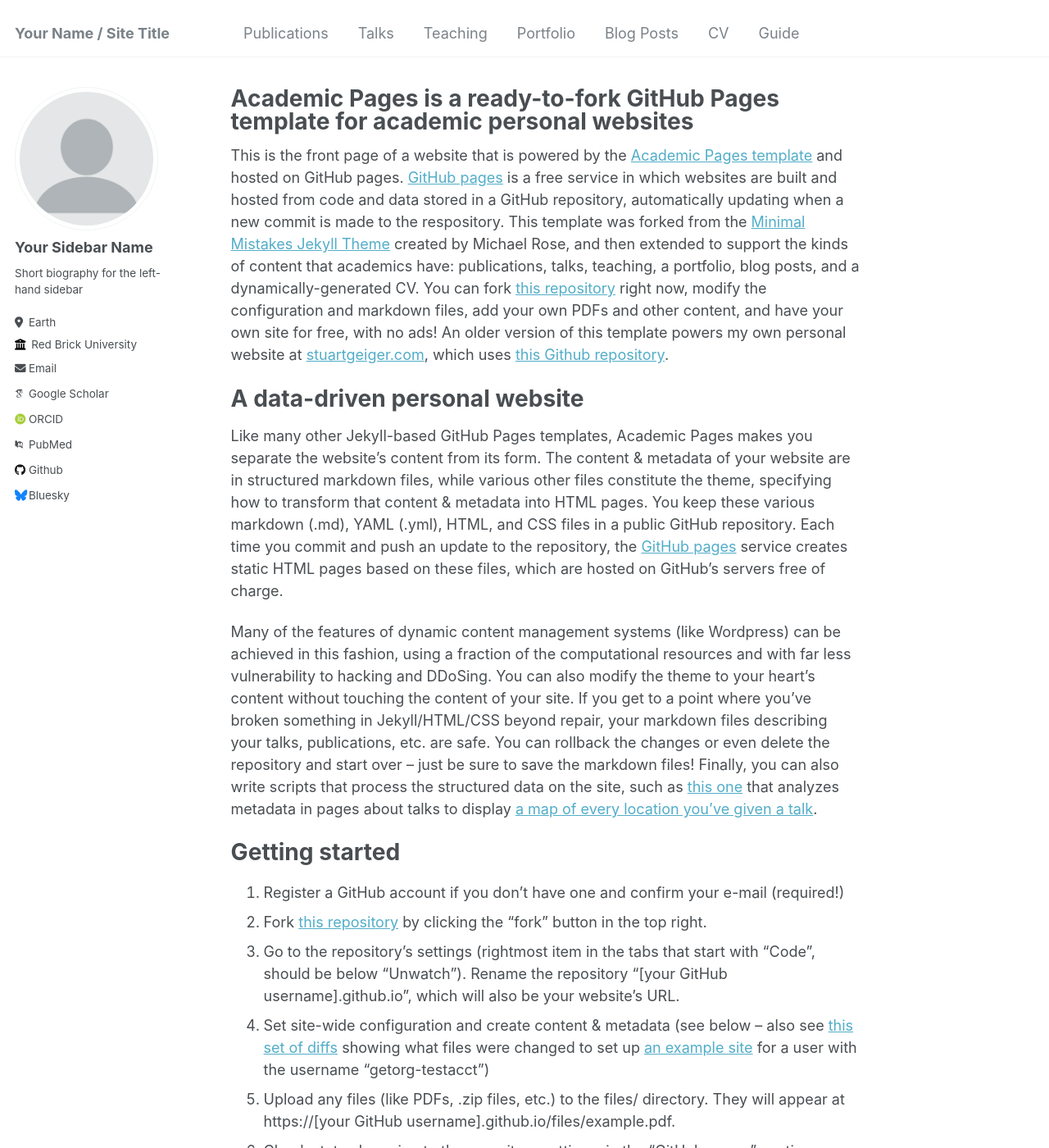
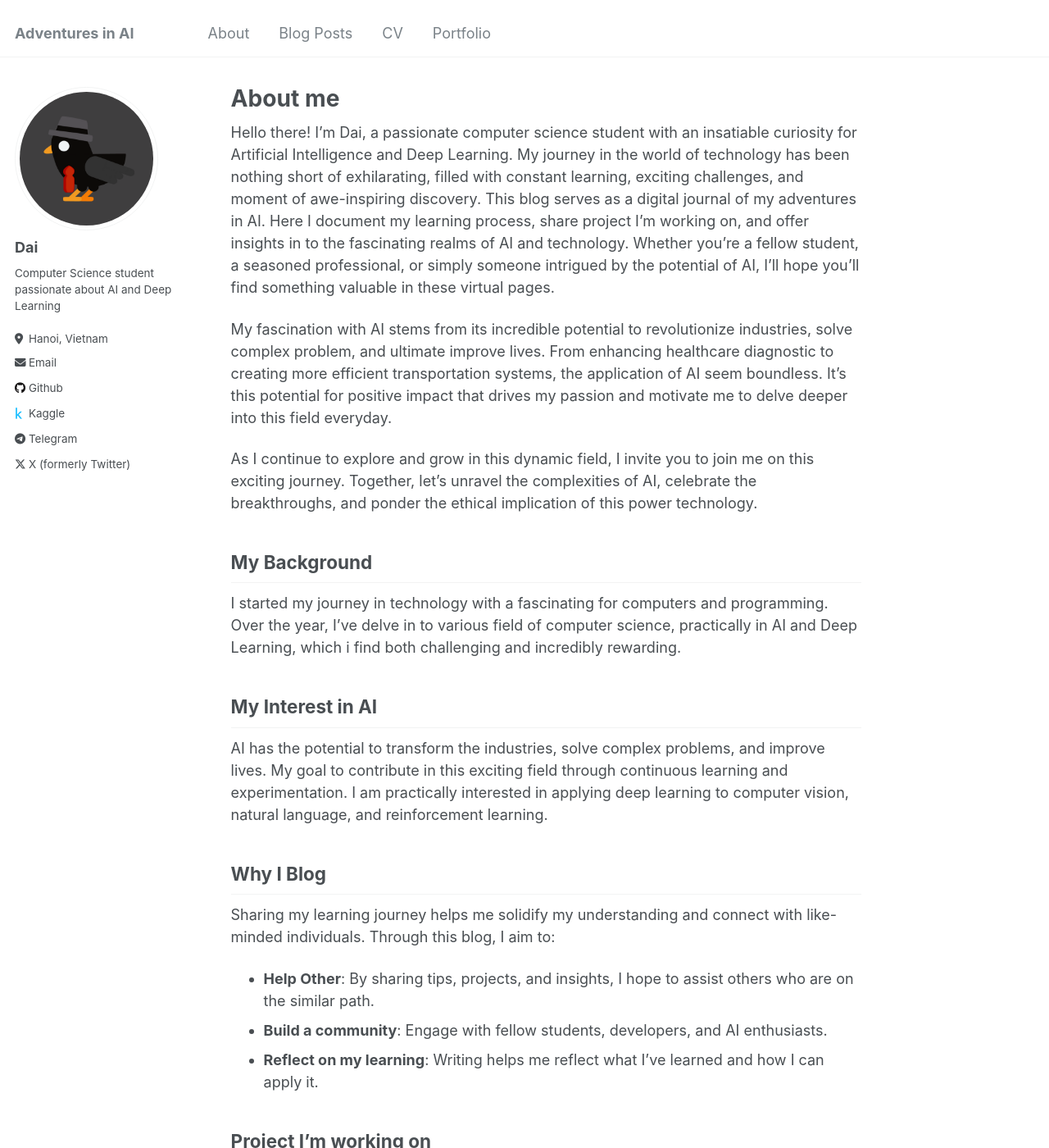
Before and after one commit to bhdai/bhdai.github.io, a Jekyll site: the page built from _pages/about.md, in a window 1280 px wide and 1400 px high. Shown: the whole window at 82% size. Built offline with Jekyll 4.4.1, drawn with Linux system fonts in a browser that asks for light colours; some web fonts are replaced; some of the changed text lies outside the part shown.

Commit message:
update site content and configuration

```diff
--- a/_config.yml
+++ b/_config.yml
@@ -8,47 +8,47 @@
 
 # Basic Site Settings
 locale                   : "en-US"
-title                    : "Your Name / Site Title"
+title                    : "Adventures in AI"
 title_separator          : "-"
-name                     : &name "Your Name"
-description              : &description "personal description"
-url                      : https://academicpages.github.io # the base hostname & protocol for your site e.g. "https://mmistakes.github.io"
+name                     : &name "Bui Huu Dai"
+description              : &description "A diary of my learning journey in AI and Deep Learning, guided by fastai course."
+url                      : https://buidai123.github.io
 baseurl                  : "" # the subpath of your site, e.g. "/blog"
-repository               : "academicpages/academicpages.github.io"
+repository               : "buidai123/buidai123.github.io"
 
 # Site Author - The following control what appear as part of the author content on the side bar.
 #               If a field is blank the icon and link will not appear, otherwise it will be shown.
 #               Additional customization can be done by editing /_includes/author-profile.html
 author:
   # Biographic information
-  avatar           : "profile.png"
-  name             : "Your Sidebar Name"
+  avatar           : "Github_bird.png"
+  name             : "Dai"
   pronouns         : # example: "she/her"
-  bio              : "Short biography for the left-hand sidebar"
-  location         : "Earth"
-  employer         : "Red Brick University"
+  bio              : "Computer Science student passionate about AI and Deep Learning"
+  location         : "Hanoi, Vietnam"
+  employer         : # ""
   uri              : # URL
-  email            : "none@example.org"
+  email            : "ss1280dzzz@gmail.com"
 
   # Academic websites
   arxiv            : # URL - Update with the correct link to your profile
-  googlescholar    : "https://scholar.google.com/citations?user=PS_CX0AAAAAJ"
+  googlescholar    : #""
   impactstory      : # URL
-  orcid            : "http://orcid.org/yourorcidurl"
+  orcid            : #""
   semantic         : # URL
-  pubmed           : "https://www.ncbi.nlm.nih.gov/pubmed/?term=john+snow"
+  pubmed           : #""
   researchgate     : # URL
 
   # Repositories and software development
   bitbucket        : # Username - Update with your username on the site
   codepen          : # Username
   dribbble         : # Username
-  github           : "academicpages"
-  kaggle           : # Username
+  github           : "buidai123"
+  kaggle           : "buidai"
   stackoverflow    : # User number or user number and name (i.e., use "1" or "1/jeff-atwood")
 
   # Social media
-  bluesky          : "bsky.app" # Replace this with you Bluesky username
+  bluesky          : #"" # Replace this with you Bluesky username
   facebook         : # Username
   flickr           : # Username
   foursquare       : # Username
@@ -63,9 +63,9 @@ author:
   pinterest        : # Username
   soundcloud       : # Username
   steam            : # Username
-  telegram         : # URL
+  telegram         : "https://t.me/thebulllet"
   tumblr           : # Username
-  twitter          : # Username for X / Twitter
+  twitter          : "daibui1234"
   vine             : # Username
   weibo            : # Username
   wikipedia        : # Username
@@ -137,9 +137,9 @@ social:
 
 # Analytics
 analytics:
-  provider               :  "false" # false (default), "google", "google-universal", "google-analytics-4", "custom"
+  provider               :  "google-gtag" # false (default), "google", "google-universal", "google-analytics-4", "custom"
   google:
-    tracking_id          :
+    tracking_id          :  "G-6JR4N915S6"
 
 
 # Reading Files
@@ -199,19 +199,19 @@ kramdown:
 
 
 # Collections
-collections:
-  teaching:
-    output: true
-    permalink: /:collection/:path/
-  publications:
-    output: true
-    permalink: /:collection/:path/
-  portfolio:
-    output: true
-    permalink: /:collection/:path/
-  talks:
-    output: true
-    permalink: /:collection/:path/
+#collections:
+#  teaching:
+#    output: true
+#    permalink: /:collection/:path/
+#  publications:
+#    output: true
+#    permalink: /:collection/:path/
+#  portfolio:
+#    output: true
+#    permalink: /:collection/:path/
+#  talks:
+#    output: true
+#    permalink: /:collection/:path/
 
 
 # Defaults
@@ -243,32 +243,33 @@ defaults:
       author_profile: true
       share: true
       comments: true
+
   # _publications
-  - scope:
-      path: ""
-      type: publications
-    values:
-      layout: single
-      author_profile: true
-      share: true
-      comments: true
-  # _portfolio
-  - scope:
-      path: ""
-      type: portfolio
-    values:
-      layout: single
-      author_profile: true
-      share: true
-      comment: true
-  # _talks
-  - scope:
-      path: ""
-      type: talks
-    values:
-      layout: talk
-      author_profile: true
-      share: true
+  #  - scope:
+  #      path: ""
+  #      type: publications
+  #    values:
+  #      layout: single
+  #      author_profile: true
+  #      share: true
+  #      comments: true
+  #  # _portfolio
+  #  - scope:
+  #      path: ""
+  #      type: portfolio
+  #    values:
+  #      layout: single
+  #      author_profile: true
+  #      share: true
+  #      comment: true
+  #  # _talks
+  #  - scope:
+  #      path: ""
+  #      type: talks
+  #    values:
+  #      layout: talk
+  #      author_profile: true
+  #      share: true
 
 
 # Sass/SCSS
@@ -291,6 +292,7 @@ plugins:
   - jekyll-gist
   - jekyll-feed
   - jekyll-redirect-from
+  - jekyll-include-cache
 # mimic GitHub Pages with --safe
 whitelist:
   - jekyll-paginate
--- a/_pages/about.md
+++ b/_pages/about.md
@@ -1,49 +1,38 @@
 ---
 permalink: /
-title: "Academic Pages is a ready-to-fork GitHub Pages template for academic personal websites"
+title: "About me"
+excerpt: "About me"
 author_profile: true
 redirect_from:
   - /about/
   - /about.html
 ---
 
-This is the front page of a website that is powered by the [Academic Pages template](https://github.com/academicpages/academicpages.github.io) and hosted on GitHub pages. [GitHub pages](https://pages.github.com) is a free service in which websites are built and hosted from code and data stored in a GitHub repository, automatically updating when a new commit is made to the respository. This template was forked from the [Minimal Mistakes Jekyll Theme](https://mmistakes.github.io/minimal-mistakes/) created by Michael Rose, and then extended to support the kinds of content that academics have: publications, talks, teaching, a portfolio, blog posts, and a dynamically-generated CV. You can fork [this repository](https://github.com/academicpages/academicpages.github.io) right now, modify the configuration and markdown files, add your own PDFs and other content, and have your own site for free, with no ads! An older version of this template powers my own personal website at [stuartgeiger.com](http://stuartgeiger.com), which uses [this Github repository](https://github.com/staeiou/staeiou.github.io).
+Hello there! I'm Dai, a passionate computer science student with an insatiable curiosity for Artificial Intelligence and Deep Learning. My journey in the world of technology has been nothing short of exhilarating, filled with constant learning, exciting challenges, and moment of awe-inspiring discovery.
+This blog serves as a digital journal of my adventures in AI. Here I document my learning process, share project I'm working on, and offer insights in to the fascinating realms of AI and technology. Whether you're a fellow student, a seasoned professional, or simply someone intrigued by the potential of AI, I'll hope you'll find something valuable in these virtual pages.
 
-A data-driven personal website
-======
-Like many other Jekyll-based GitHub Pages templates, Academic Pages makes you separate the website's content from its form. The content & metadata of your website are in structured markdown files, while various other files constitute the theme, specifying how to transform that content & metadata into HTML pages. You keep these various markdown (.md), YAML (.yml), HTML, and CSS files in a public GitHub repository. Each time you commit and push an update to the repository, the [GitHub pages](https://pages.github.com/) service creates static HTML pages based on these files, which are hosted on GitHub's servers free of charge.
+My fascination with AI stems from its incredible potential to revolutionize industries, solve complex problem, and ultimate improve lives. From enhancing healthcare diagnostic to creating more efficient transportation systems, the application of AI seem boundless. It's this potential for positive impact that drives my passion and motivate me to delve deeper into this field everyday.
 
-Many of the features of dynamic content management systems (like Wordpress) can be achieved in this fashion, using a fraction of the computational resources and with far less vulnerability to hacking and DDoSing. You can also modify the theme to your heart's content without touching the content of your site. If you get to a point where you've broken something in Jekyll/HTML/CSS beyond repair, your markdown files describing your talks, publications, etc. are safe. You can rollback the changes or even delete the repository and start over -- just be sure to save the markdown files! Finally, you can also write scripts that process the structured data on the site, such as [this one](https://github.com/academicpages/academicpages.github.io/blob/master/talkmap.ipynb) that analyzes metadata in pages about talks to display [a map of every location you've given a talk](https://academicpages.github.io/talkmap.html).
+As I continue to explore and grow in this dynamic field, I invite you to join me on this exciting journey. Together, let's unravel the complexities of AI, celebrate the breakthroughs, and ponder the ethical implication of this power technology.
 
-Getting started
-======
-1. Register a GitHub account if you don't have one and confirm your e-mail (required!)
-1. Fork [this repository](https://github.com/academicpages/academicpages.github.io) by clicking the "fork" button in the top right.
-1. Go to the repository's settings (rightmost item in the tabs that start with "Code", should be below "Unwatch"). Rename the repository "[your GitHub username].github.io", which will also be your website's URL.
-1. Set site-wide configuration and create content & metadata (see below -- also see [this set of diffs](http://archive.is/3TPas) showing what files were changed to set up [an example site](https://getorg-testacct.github.io) for a user with the username "getorg-testacct")
-1. Upload any files (like PDFs, .zip files, etc.) to the files/ directory. They will appear at https://[your GitHub username].github.io/files/example.pdf.
-1. Check status by going to the repository settings, in the "GitHub pages" section
+## My Background
 
-Site-wide configuration
-------
-The main configuration file for the site is in the base directory in [_config.yml](https://github.com/academicpages/academicpages.github.io/blob/master/_config.yml), which defines the content in the sidebars and other site-wide features. You will need to replace the default variables with ones about yourself and your site's github repository. The configuration file for the top menu is in [_data/navigation.yml](https://github.com/academicpages/academicpages.github.io/blob/master/_data/navigation.yml). For example, if you don't have a portfolio or blog posts, you can remove those items from that navigation.yml file to remove them from the header.
+I started my journey in technology with a fascinating for computers and programming. Over the year, I've delve in to various field of computer science, practically in AI and Deep Learning, which i find both challenging and incredibly rewarding.
 
-Create content & metadata
-------
-For site content, there is one markdown file for each type of content, which are stored in directories like _publications, _talks, _posts, _teaching, or _pages. For example, each talk is a markdown file in the [_talks directory](https://github.com/academicpages/academicpages.github.io/tree/master/_talks). At the top of each markdown file is structured data in YAML about the talk, which the theme will parse to do lots of cool stuff. The same structured data about a talk is used to generate the list of talks on the [Talks page](https://academicpages.github.io/talks), each [individual page](https://academicpages.github.io/talks/2012-03-01-talk-1) for specific talks, the talks section for the [CV page](https://academicpages.github.io/cv), and the [map of places you've given a talk](https://academicpages.github.io/talkmap.html) (if you run this [python file](https://github.com/academicpages/academicpages.github.io/blob/master/talkmap.py) or [Jupyter notebook](https://github.com/academicpages/academicpages.github.io/blob/master/talkmap.ipynb), which creates the HTML for the map based on the contents of the _talks directory).
+## My Interest in AI
 
-**Markdown generator**
+AI has the potential to transform the industries, solve complex problems, and improve lives. My goal to contribute in this exciting field through continuous learning and experimentation. I am practically interested in applying deep learning to computer vision, natural language, and reinforcement learning.
 
-I have also created [a set of Jupyter notebooks](https://github.com/academicpages/academicpages.github.io/tree/master/markdown_generator
-) that converts a CSV containing structured data about talks or presentations into individual markdown files that will be properly formatted for the Academic Pages template. The sample CSVs in that directory are the ones I used to create my own personal website at stuartgeiger.com. My usual workflow is that I keep a spreadsheet of my publications and talks, then run the code in these notebooks to generate the markdown files, then commit and push them to the GitHub repository.
+## Why I Blog
 
-How to edit your site's GitHub repository
-------
-Many people use a git client to create files on their local computer and then push them to GitHub's servers. If you are not familiar with git, you can directly edit these configuration and markdown files directly in the github.com interface. Navigate to a file (like [this one](https://github.com/academicpages/academicpages.github.io/blob/master/_talks/2012-03-01-talk-1.md) and click the pencil icon in the top right of the content preview (to the right of the "Raw | Blame | History" buttons). You can delete a file by clicking the trashcan icon to the right of the pencil icon. You can also create new files or upload files by navigating to a directory and clicking the "Create new file" or "Upload files" buttons.
+Sharing my learning journey helps me solidify my understanding and connect with like-minded individuals. Through this blog, I aim to:
+- **Help Other**: By sharing tips, projects, and insights, I hope to assist others who are on the similar path.
+- **Build a community**: Engage with fellow students, developers, and AI enthusiasts.
+- **Reflect on my learning**: Writing helps me reflect what I've learned and how I can apply it.
 
-Example: editing a markdown file for a talk
-![Editing a markdown file for a talk](/images/editing-talk.png)
 
-For more info
-------
-More info about configuring Academic Pages can be found in [the guide](https://academicpages.github.io/markdown/). The [guides for the Minimal Mistakes theme](https://mmistakes.github.io/minimal-mistakes/docs/configuration/) (which this theme was forked from) might also be helpful.
+## Project I'm working on
+
+Here are few projects that I'm currently working on or have completed:
+
+...
```
Also changed, not shown: _data/navigation.yml (+4 -13 lines), _pages/cv.md (+4 -31 lines), _posts/2012-08-14-blog-post-1.md (deleted, +0 -20 lines), _posts/2013-08-14-blog-post-2.md (deleted, +0 -20 lines), _posts/2014-08-14-blog-post-3.md (deleted, +0 -20 lines), _posts/2015-08-14-blog-post-4.md (deleted, +0 -20 lines), _posts/2024-06-29-my-very-first-blog-post.md (added, +44 -0 lines), _posts/2199-01-01-future-post.md (deleted, +0 -11 lines), images/Github_bird.png (added), images/Github_bird_circular.png (added).
